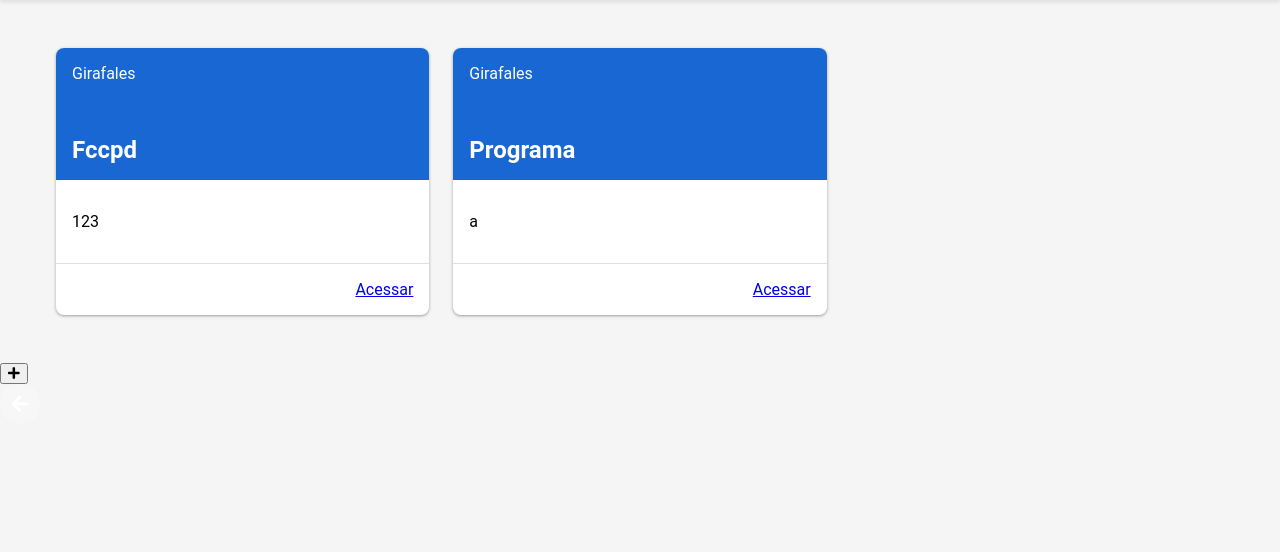
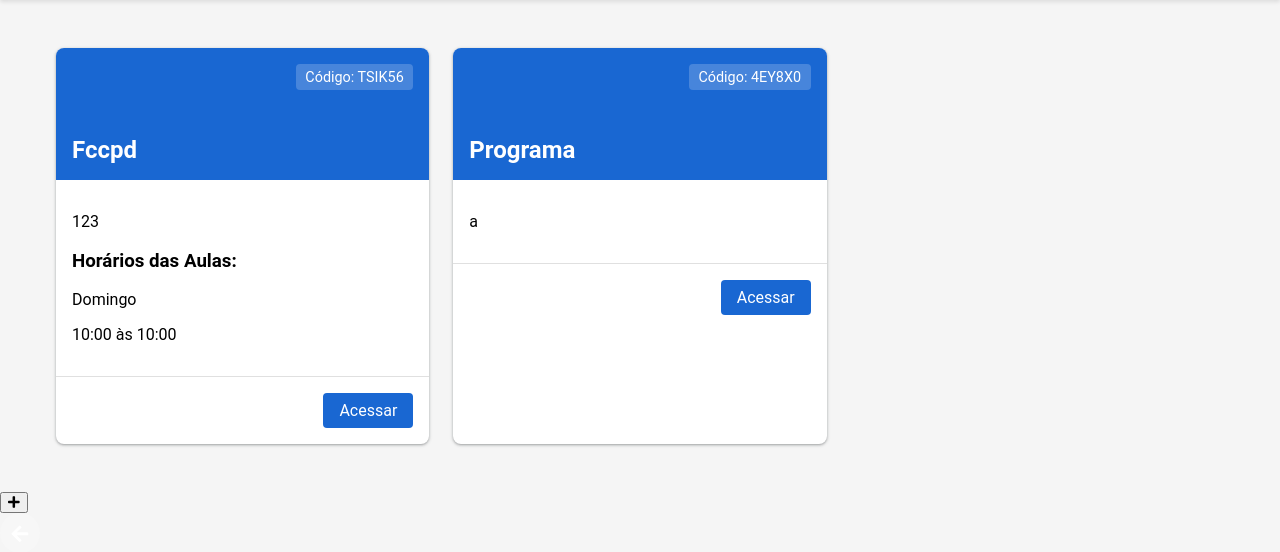
Before and after one commit to GabrielAraujo578/Projeto2-G1, a Django app: template solidare/portal/templates/turmas_aluno.html in a window 1280 px wide. Shown: the part 113-665 px from the top of the page. Run offline with Django 5.2, Linux system fonts and the light colour scheme; the template is opened without the code that fills it: values that come from a table or form of the project are taken from there, others are empty; data comes from the database, SQL or seed files in the repository; tables that the repository leaves empty hold one stand-in row (values such as "Sample post"); some libraries are stand-ins or nearby versions.

Commit message:
Update turmas_aluno.html

```diff
--- a/solidare/portal/templates/turmas_aluno.html
+++ b/solidare/portal/templates/turmas_aluno.html
@@ -132,14 +132,35 @@
             border-radius: 50%;
             box-shadow: 0 2px 4px rgba(0,0,0,0.2);
             cursor: pointer;
-            transition: background-color 0.2s;
+            display: flex;
+            align-items: center;
+            justify-content: center;
+            z-index: 1000;
+        }
+
+        .btn-criar i {
+            font-size: 24px;
         }
 
         .btn-criar:hover {
             background-color: #b32420;
         }
 
-        /* Modal */
+        .btn-acessar {
+            background-color: #1967d2;
+            color: white;
+            border: none;
+            padding: 0.5rem 1rem;
+            border-radius: 4px;
+            cursor: pointer;
+            text-decoration: none;
+            display: inline-block;
+        }
+
+        .btn-acessar:hover {
+            background-color: #1557b0;
+        }
+
         .modal {
             display: none;
             position: fixed;
@@ -148,6 +169,7 @@
             width: 100%;
             height: 100%;
             background-color: rgba(0,0,0,0.5);
+            z-index: 1001;
         }
 
         .modal-content {
@@ -157,30 +179,7 @@
             width: 90%;
             max-width: 500px;
             border-radius: 8px;
-        }
-
-        .modal-header {
-            margin-bottom: 1rem;
-        }
-
-        .modal-input {
-            width: 100%;
-            padding: 0.5rem;
-            margin-bottom: 1rem;
-            border: 1px solid #ddd;
-            border-radius: 4px;
-        }
-
-        .modal-actions {
-            display: flex;
-            justify-content: flex-end;
-            gap: 1rem;
-        }
-
-        @media (max-width: 600px) {
-            .turmas-grid {
-                grid-template-columns: 1fr;
-            }
+            position: relative;
         }
     </style>
 </head>
@@ -197,11 +196,26 @@
             {% for turma in turmas %}
             <div class="turma-card">
                 <div class="turma-header">
+                    <div class="turma-codigo">Código: {{ turma.codigo }}</div>
                     <h2 class="turma-titulo">{{ turma.nome }}</h2>
-                    <div class="turma-professor">{{ turma.professor.nome }}</div>
                 </div>
                 <div class="turma-conteudo">
                     <p>{{ turma.descricao }}</p>
+                    {% if turma.horarios.all %}
+                    <div class="horarios-section">
+                        <h3>Horários das Aulas:</h3>
+                        {% for horario in turma.horarios.all %}
+                        <div class="horario-item">
+                            <p>
+                                {% for dia in horario.dias.all %}
+                                <span class="dia-semana">{{ dia.get_dia_display }}</span>{% if not forloop.last %}, {% endif %}
+                                {% endfor %}
+                            </p>
+                            <p class="horario">{{ horario.hora_inicio|time:"H:i" }} às {{ horario.hora_fim|time:"H:i" }}</p>
+                        </div>
+                        {% endfor %}
+                    </div>
+                    {% endif %}
                 </div>
                 <div class="turma-footer">
                     <a href="{% url 'conteudo_turma' turma.id %}" class="btn-acessar">Acessar</a>
```
